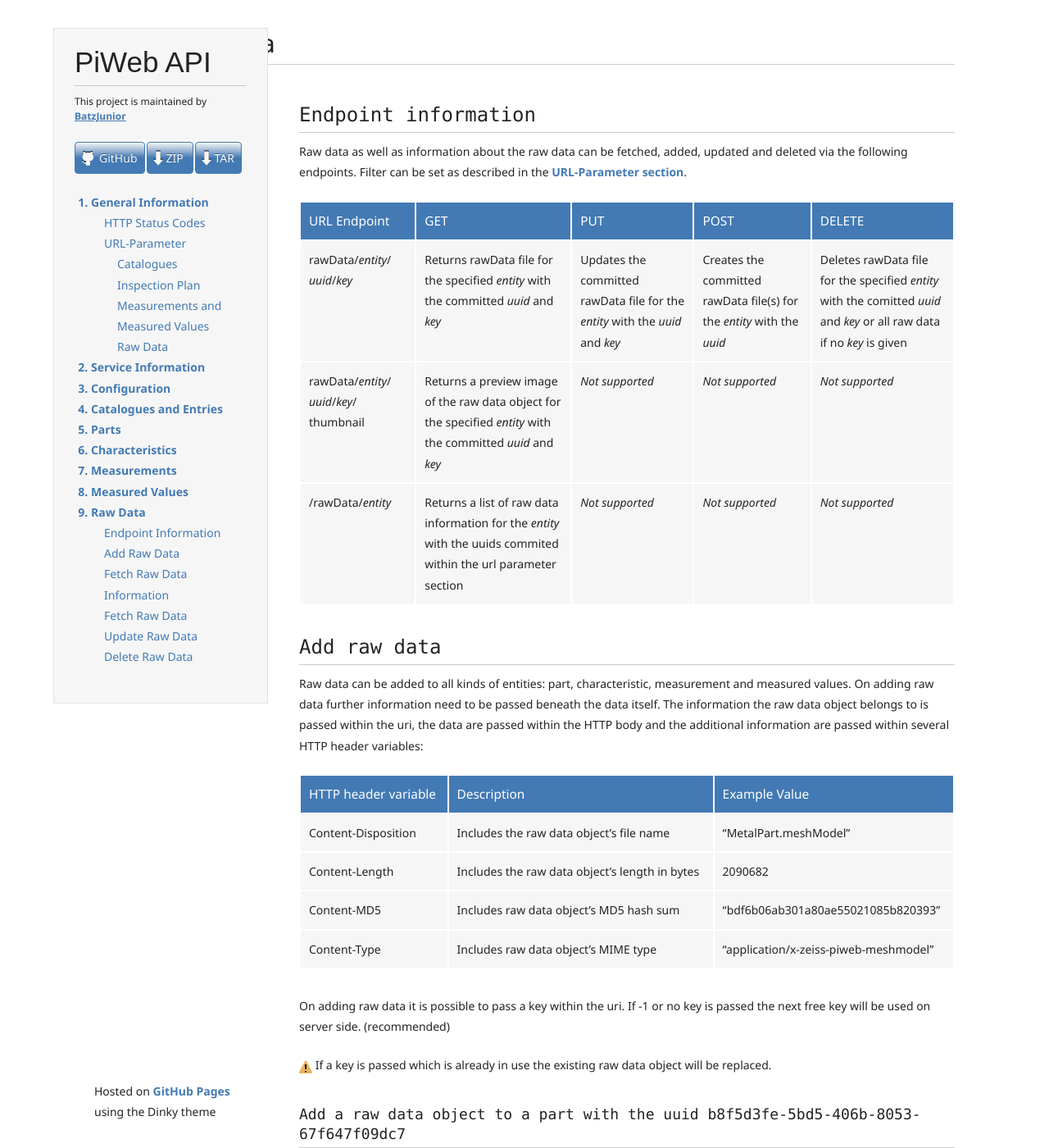
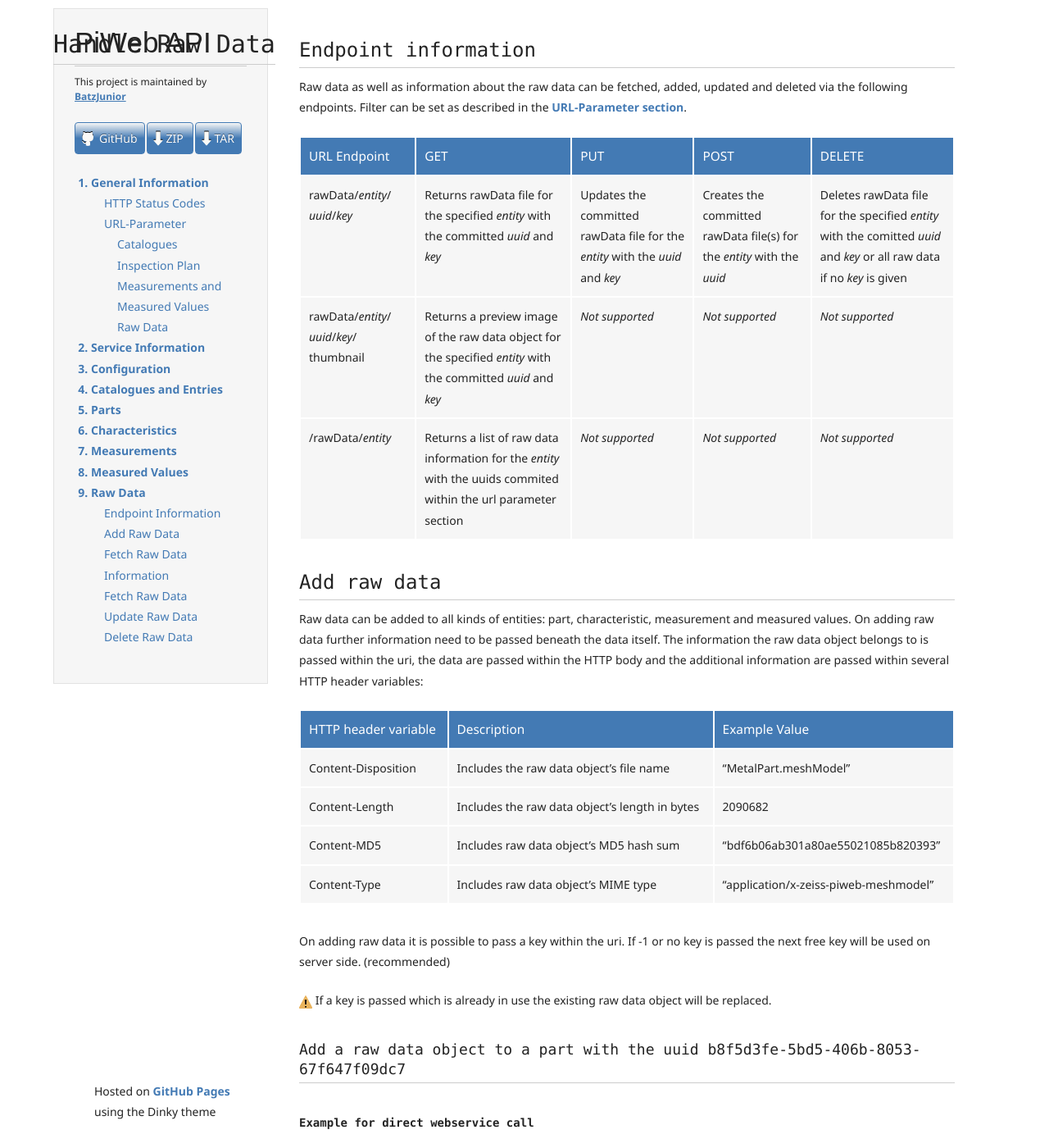
Before and after one commit to BatzJunior/testrepo, a Jekyll site: the page built from Handle-Raw-Data.md, in a window 1280 px wide and 1400 px high. Shown: the whole window at 82% size. Built offline with Jekyll 4.4.1, drawn with Linux system fonts in a browser that asks for light colours.

Commit message:
Update styles.css

```diff
--- a/stylesheets/styles.css
+++ b/stylesheets/styles.css
@@ -300,7 +300,7 @@ section {
   padding-bottom:50px;
 }
 
-section div.titleContent{
+div.titleContent{
 	position:fixed;
 }
 
```
